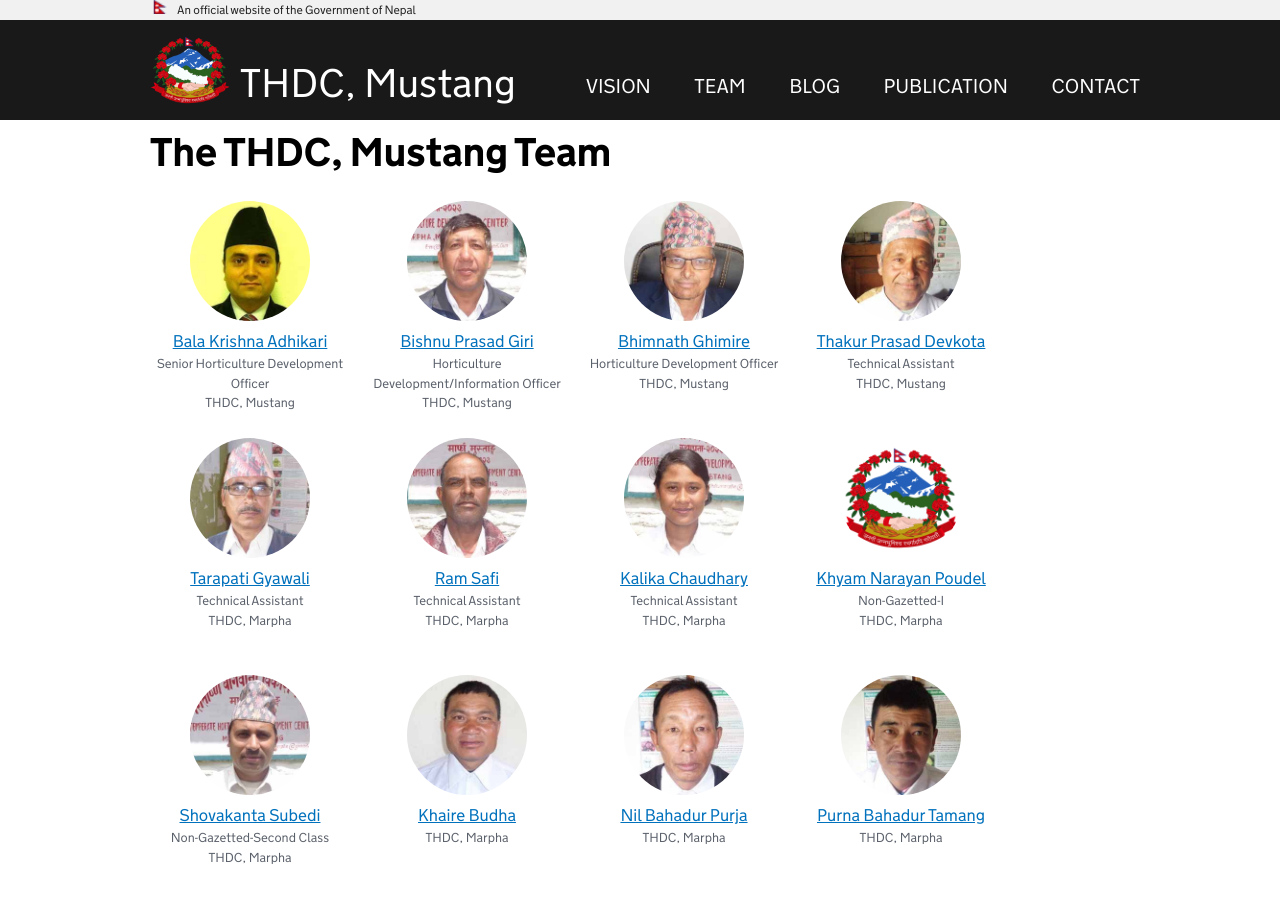
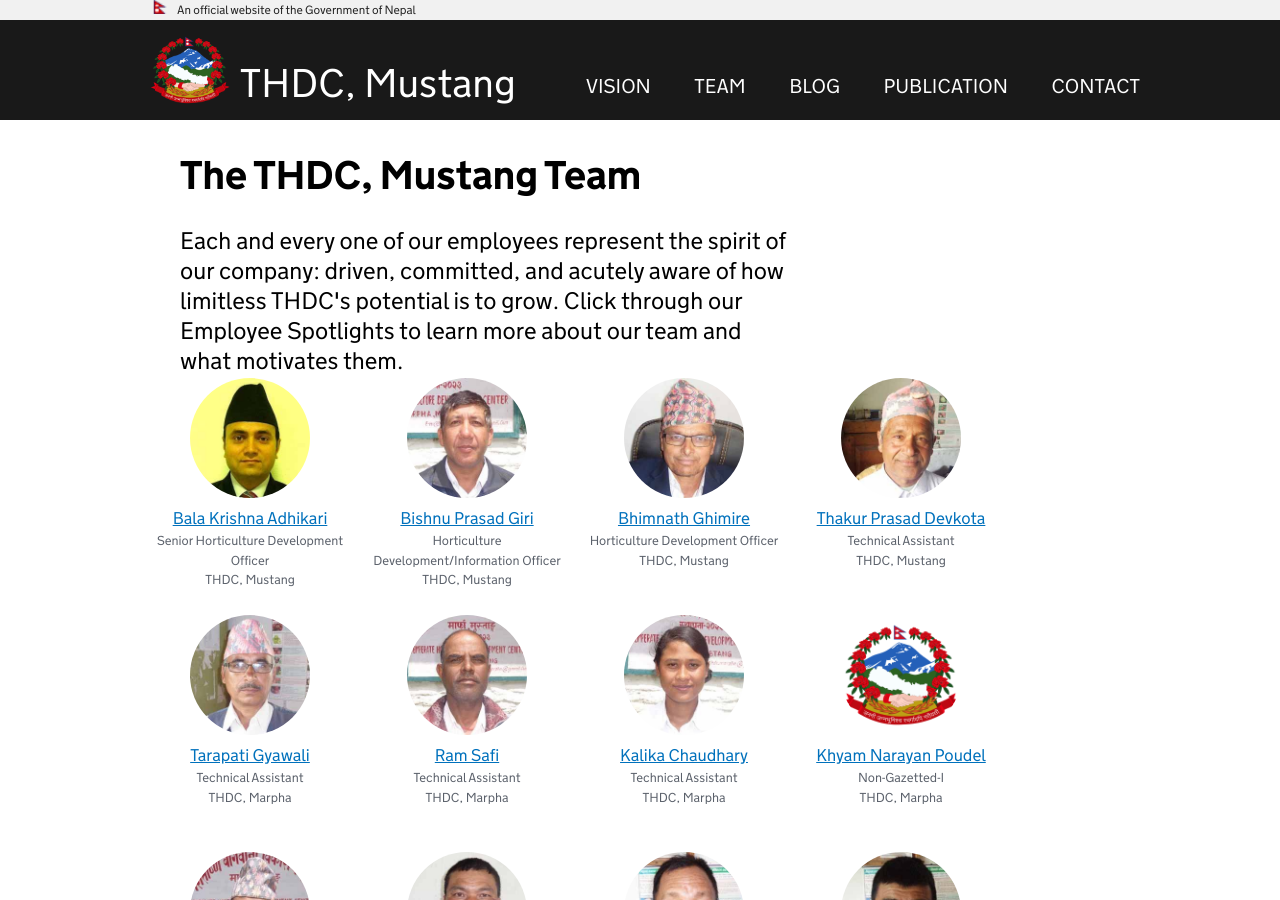
Before and after one commit to THDCMustang/thdcmustang.github.io, a Jekyll site: the page built from team.html, in a window 1280 px wide and 900 px high. Built offline with Jekyll 4.4.1, drawn with Linux system fonts in a browser that asks for light colours; comment, search, counter and statistics services are not loaded.

Commit message:
Update team.html

```diff
--- a/team.html
+++ b/team.html
@@ -3,8 +3,13 @@
 permalink: /team/
 ---
 
-<h1>The THDC, Mustang Team</h1>
-
+<br>
+  <div class="thdc-grid">
+    <div class="thdc-width-two-thirds">
+      <h1>The THDC, Mustang Team</h1>
+      <p class="thdc-font-lead">Each and every one of our employees represent the spirit of our company: driven, committed, and acutely aware of how limitless THDC's potential is to grow. Click through our Employee Spotlights to learn more about our team and what motivates them.</p>
+    </div>
+  </div>
 <ul class="team thdc-unstyled-list">
 {% assign members = site.team | sort: 'memberid' %}
 {% for member in members %}
```
